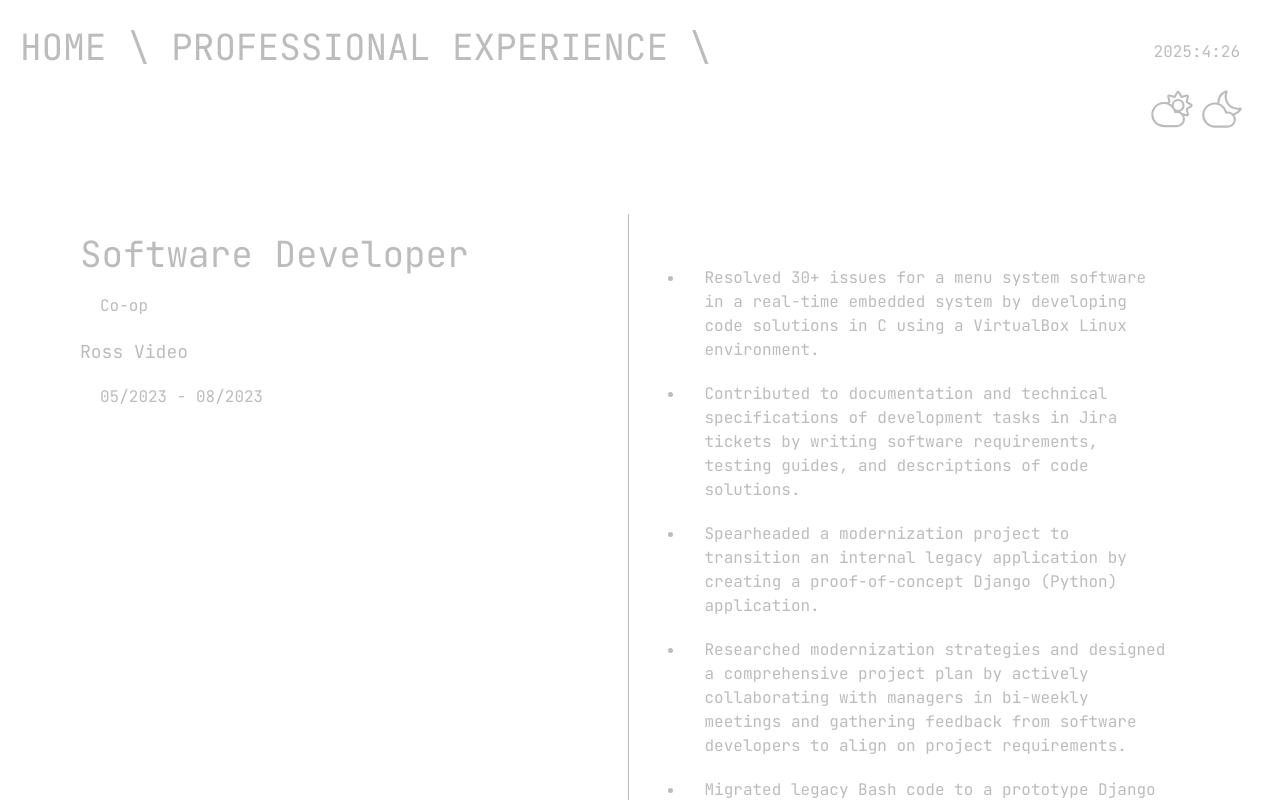
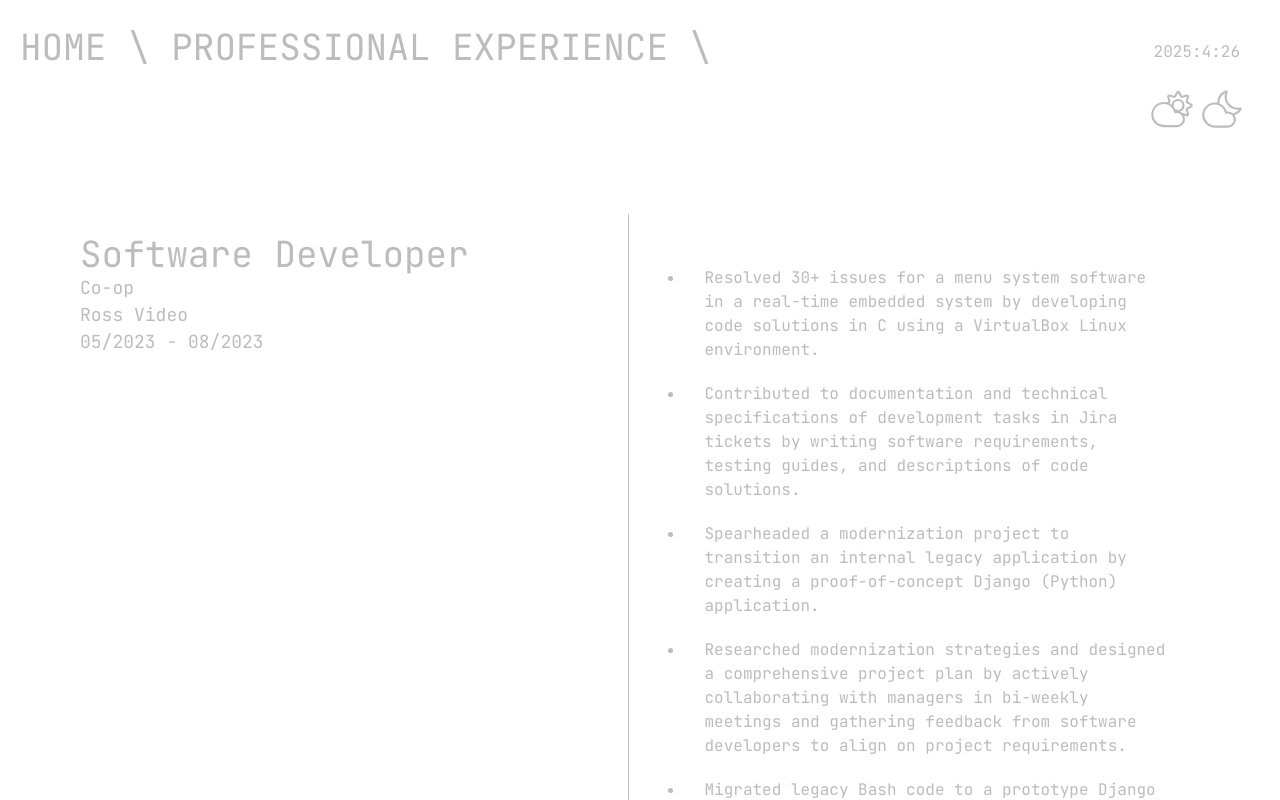
Before and after one commit to tjessica13/personal-website, a Next.js app: page /professional-experience in a window 1280 px wide. Shown: the top 800 px of the page. Built offline with nearby package versions, Linux system fonts and the light colour scheme.

Commit message:
fixing p tags

```diff
--- a/components/job.js
+++ b/components/job.js
@@ -4,9 +4,9 @@ const Job = ({id, title, company, dates, points}) => {
         <div className="p-5 sm:flex sm:p-15">
             <div className="sm:flex-1 sm:border-solid sm:border-r sm:border-(--fontcolor) p-5">
                 <h1 className="text-2xl sm:text-4xl">{title}</h1>
-                <p>Co-op</p>
+                <h3>Co-op</h3>
                 <h3>{company}</h3>
-                <p>{dates}</p>
+                <h3>{dates}</h3>
             </div>
             <ul className="list-disc flex-1 color-(--fontcolor) m-8">
                 {points.map((point, index) => (
```
